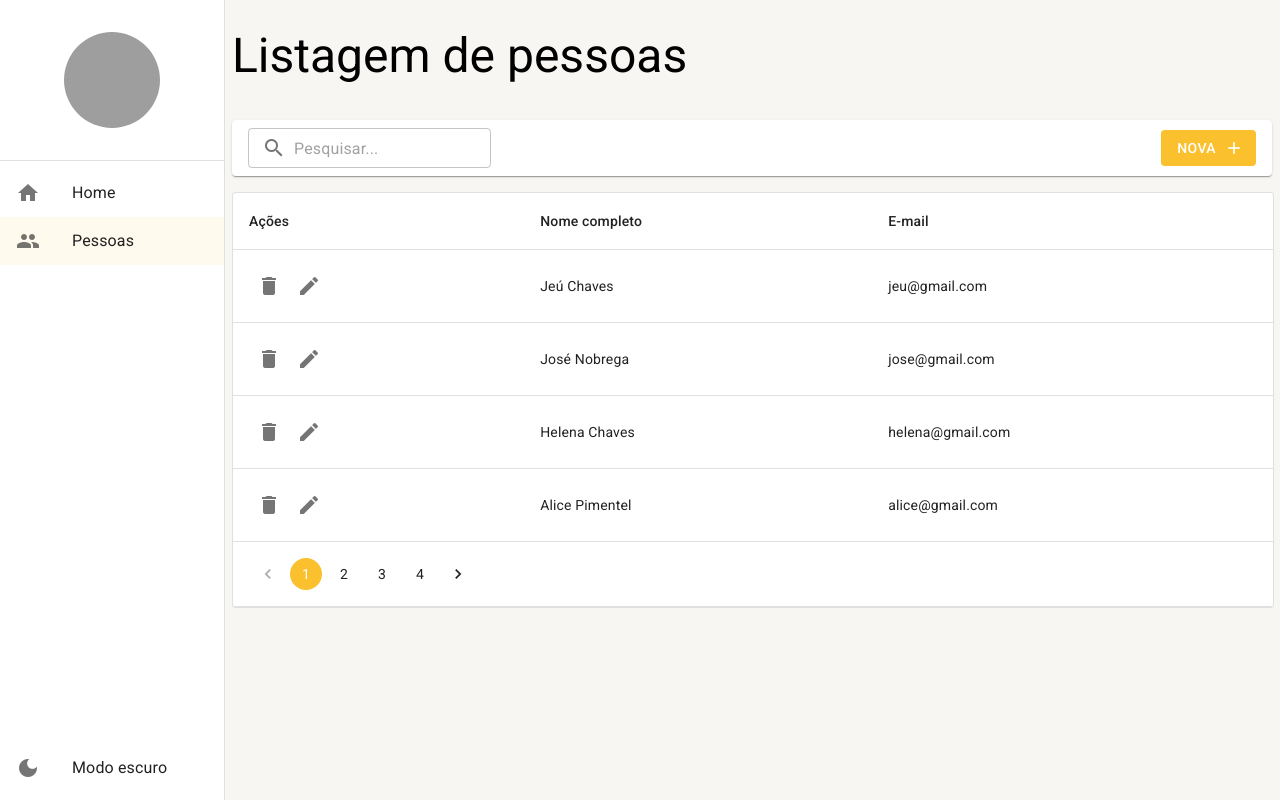
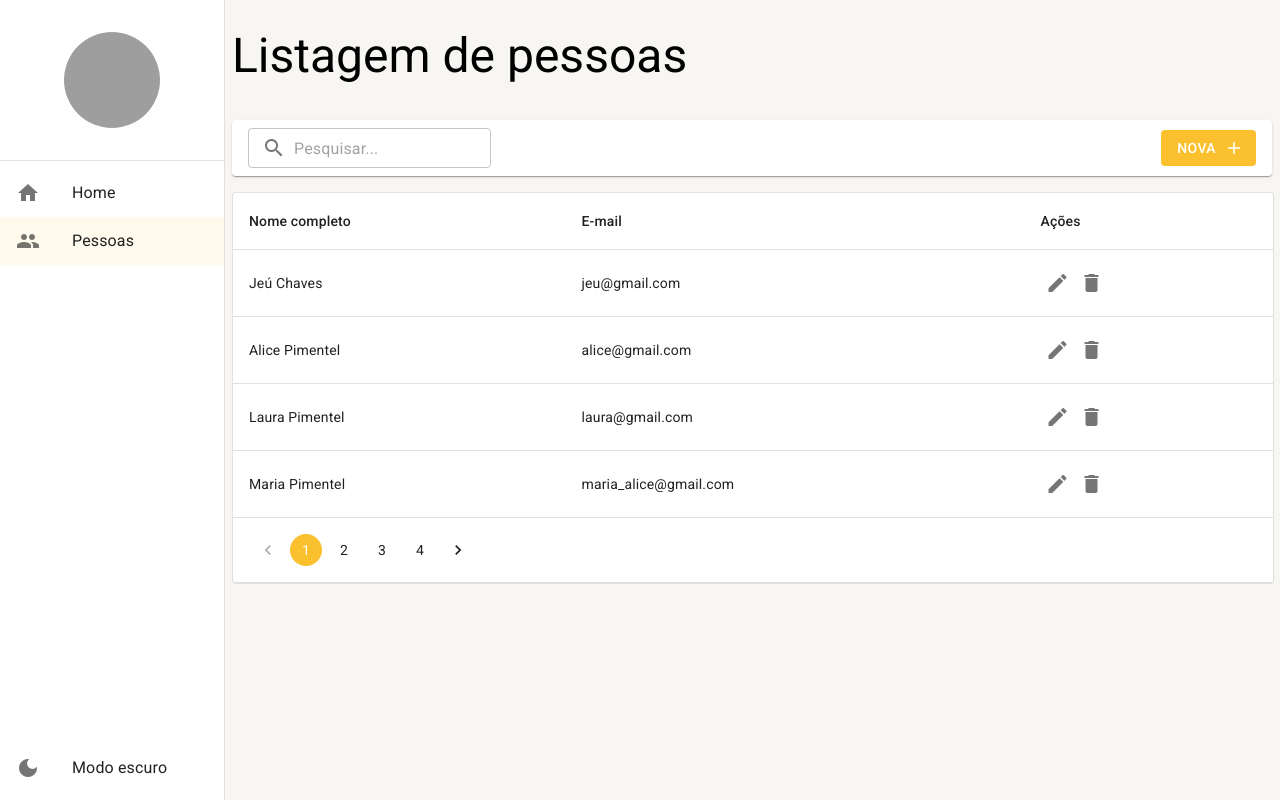
Before and after one commit to jeuchaves/react-typescript-mui, a React (Create React App) app: page /pessoas in a window 1280 px wide. Built offline with nearby package versions, Linux system fonts and the light colour scheme; data requests are answered from the project's data file; grey boxes are pictures that could not be loaded.

Commit message:
feat: Adiciona ações na tabela

```diff
--- a/mock/database.json
+++ b/mock/database.json
@@ -1,19 +1,82 @@
 {
-    "pessoas": [
-      { "id": 1, "email": "jeu@gmail.com", "nomeCompleto": "Jeú Chaves", "cidadeId": 1 },
-      { "id": 2, "email": "jose@gmail.com", "nomeCompleto": "José Nobrega", "cidadeId": 2 },
-      { "id": 3, "email": "helena@gmail.com", "nomeCompleto": "Helena Chaves", "cidadeId": 3 },
-      { "id": 4, "email": "alice@gmail.com", "nomeCompleto": "Alice Pimentel", "cidadeId": 1 },
-      { "id": 5, "email": "laura@gmail.com", "nomeCompleto": "Laura Pimentel", "cidadeId": 1 },
-      { "id": 6, "email": "maria_alice@gmail.com", "nomeCompleto": "Maria Pimentel", "cidadeId": 1 },
-      { "id": 7, "email": "sophia@gmail.com", "nomeCompleto": "Sophia Pimentel", "cidadeId": 1 },
-      { "id": 8, "email": "manuela@gmail.com", "nomeCompleto": "Manuela Pimentel", "cidadeId": 1 },
-      { "id": 9, "email": "maite@gmail.com", "nomeCompleto": "Maite Pimentel", "cidadeId": 2 },
-      { "id": 10, "email": "liz@gmail.com", "nomeCompleto": "Liz Pimentel", "cidadeId": 1 },
-      { "id": 11, "email": "cecilia@gmail.com", "nomeCompleto": "Cecilia Pimentel", "cidadeId": 1 },
-      { "id": 12, "email": "isabela@gmail.com", "nomeCompleto": "Isabela Pimentel", "cidadeId": 1 },
-      { "id": 13, "email": "luisa@gmail.com", "nomeCompleto": "Luisa Pimentel", "cidadeId": 3 },
-      { "id": 14, "email": "eloa@gmail.com", "nomeCompleto": "Eloah Pimentel", "cidadeId": 3 },
-      { "id": 15, "email": "isis@gmail.com", "nomeCompleto": "Isis Pimentel", "cidadeId": 1 }
-    ]
-  }
+  "pessoas": [
+    {
+      "id": 1,
+      "email": "jeu@gmail.com",
+      "nomeCompleto": "Jeú Chaves",
+      "cidadeId": 1
+    },
+    {
+      "id": 4,
+      "email": "alice@gmail.com",
+      "nomeCompleto": "Alice Pimentel",
+      "cidadeId": 1
+    },
+    {
+      "id": 5,
+      "email": "laura@gmail.com",
+      "nomeCompleto": "Laura Pimentel",
+      "cidadeId": 1
+    },
+    {
+      "id": 6,
+      "email": "maria_alice@gmail.com",
+      "nomeCompleto": "Maria Pimentel",
+      "cidadeId": 1
+    },
+    {
+      "id": 7,
+      "email": "sophia@gmail.com",
+      "nomeCompleto": "Sophia Pimentel",
+      "cidadeId": 1
+    },
+    {
+      "id": 8,
+      "email": "manuela@gmail.com",
+      "nomeCompleto": "Manuela Pimentel",
+      "cidadeId": 1
+    },
+    {
+      "id": 9,
+      "email": "maite@gmail.com",
+      "nomeCompleto": "Maite Pimentel",
+      "cidadeId": 2
+    },
+    {
+      "id": 10,
+      "email": "liz@gmail.com",
+      "nomeCompleto": "Liz Pimentel",
+      "cidadeId": 1
+    },
+    {
+      "id": 11,
+      "email": "cecilia@gmail.com",
+      "nomeCompleto": "Cecilia Pimentel",
+      "cidadeId": 1
+    },
+    {
+      "id": 12,
+      "email": "isabela@gmail.com",
+      "nomeCompleto": "Isabela Pimentel",
+      "cidadeId": 1
+    },
+    {
+      "id": 13,
+      "email": "luisa@gmail.com",
+      "nomeCompleto": "Luisa Pimentel",
+      "cidadeId": 3
+    },
+    {
+      "id": 14,
+      "email": "eloa@gmail.com",
+      "nomeCompleto": "Eloah Pimentel",
+      "cidadeId": 3
+    },
+    {
+      "id": 15,
+      "email": "isis@gmail.com",
+      "nomeCompleto": "Isis Pimentel",
+      "cidadeId": 1
+    }
+  ]
+}
--- a/src/pages/pessoas/ListagemDePessoas.tsx
+++ b/src/pages/pessoas/ListagemDePessoas.tsx
@@ -1,4 +1,4 @@
-import { useSearchParams } from "react-router-dom"
+import { useNavigate, useSearchParams } from "react-router-dom"
 import { FerramentasDaListagem } from "../../shared/components"
 import { LayoutBaseDePagina } from "../../shared/layouts"
 import { useEffect, useMemo, useState } from "react";
@@ -11,6 +11,7 @@ export const ListagemDePessoas: React.FC = () => {
 
     const [searchParams, setSearchParams] = useSearchParams();
     const { debounce } = useDebounce();
+    const navigate = useNavigate();
 
     const [rows, setRows] = useState<IListagemPessoa[]>([]);
     const [totalCount, setTotalCount] = useState(0);
@@ -39,7 +40,25 @@ export const ListagemDePessoas: React.FC = () => {
                     setTotalCount(result.totalCount);
                 });
         });
-    }, [busca, debounce, pagina])
+    }, [busca, debounce, pagina]);
+
+    const handleDelete = (id: number) => {
+        if (window.confirm('Realmente deseja apagar?')) {
+            PessoasService.deleteById(id)
+                .then((result) => {
+                    if (result instanceof Error) {
+                        alert(result.message);
+                        return;
+                    }
+                    setRows(oldRows => {
+                        return [
+                            ...oldRows.filter(oldRow => oldRow.id !== id)
+                        ]
+                    })
+                    alert('Registro apagado com sucesso.')
+                })
+        }
+    }
 
     return (
         <LayoutBaseDePagina
@@ -58,20 +77,20 @@ export const ListagemDePessoas: React.FC = () => {
                     <Table>
                         <TableHead>
                             <TableRow>
-                                <TableCell>Ações</TableCell>
                                 <TableCell>Nome completo</TableCell>
                                 <TableCell>E-mail</TableCell>
+                                <TableCell>Ações</TableCell>
                             </TableRow>
                         </TableHead>
                         <TableBody>
                             {rows.map((row) => (
                                 <TableRow key={row.id}>
-                                    <TableCell>
-                                        <IconButton><Icon>delete</Icon></IconButton>
-                                        <IconButton><Icon>edit</Icon></IconButton>
-                                    </TableCell>
                                     <TableCell>{row.nomeCompleto}</TableCell>
                                     <TableCell>{row.email}</TableCell>
+                                    <TableCell>
+                                        <IconButton size="small" onClick={() => navigate(`/pessoas/detalhe/${row.id}`)}><Icon>edit</Icon></IconButton>
+                                        <IconButton size="small" onClick={() => handleDelete(row.id)}><Icon>delete</Icon></IconButton>
+                                    </TableCell>
                                 </TableRow>
                             ))}
                         </TableBody>
--- a/src/routes/index.tsx
+++ b/src/routes/index.tsx
@@ -26,6 +26,7 @@ export const AppRoutes = () => {
         <Routes>
             <Route path="/home" element={<Dashboard/>}/>
             <Route path="/pessoas" element={<ListagemDePessoas/>}/>
+            <Route path="/pessoas/detalhe/:id" element={<Dashboard/>}/>
             <Route path="*" element={<Navigate to="/home"/>}/>
         </Routes>
     );
```
